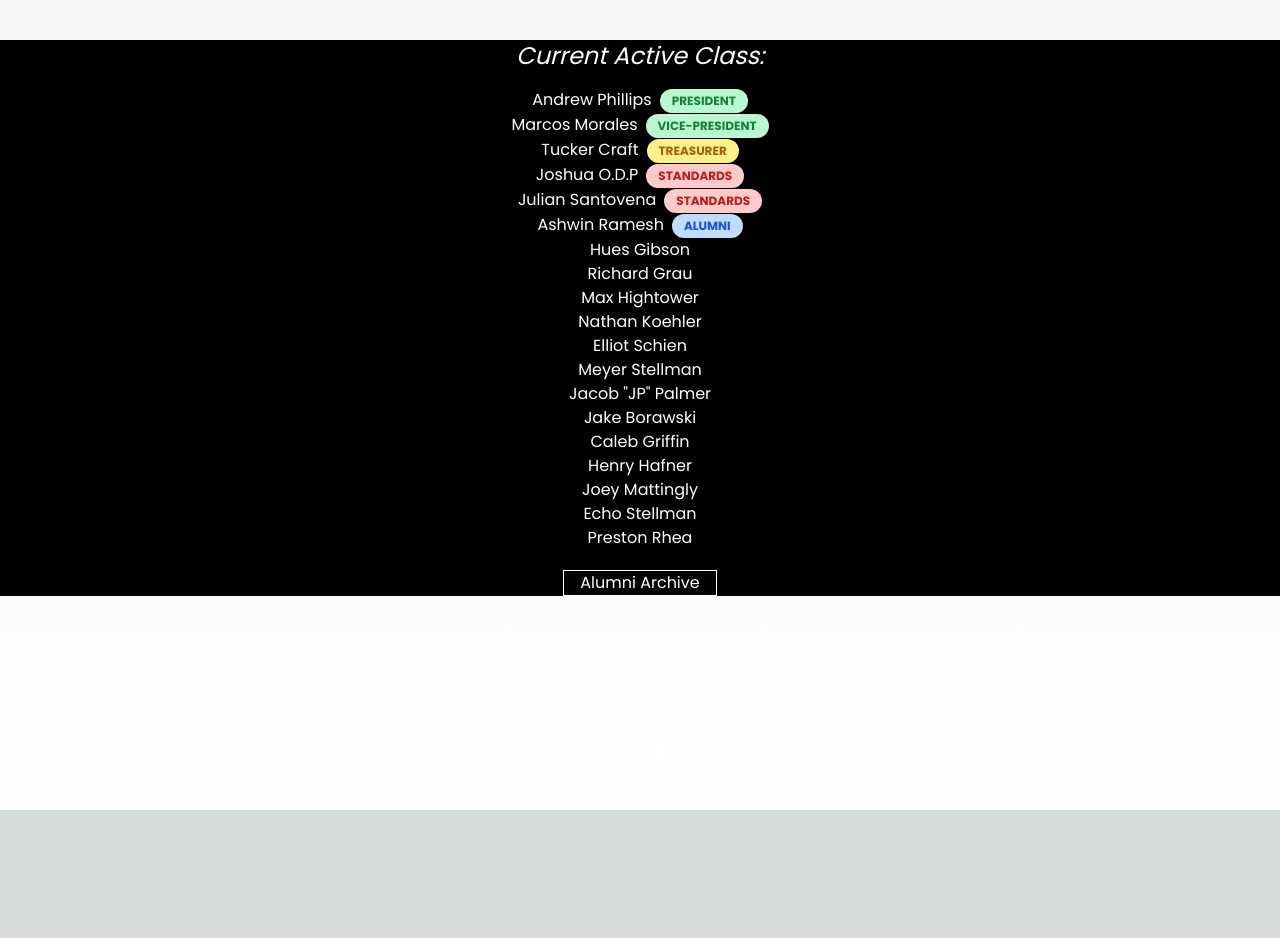
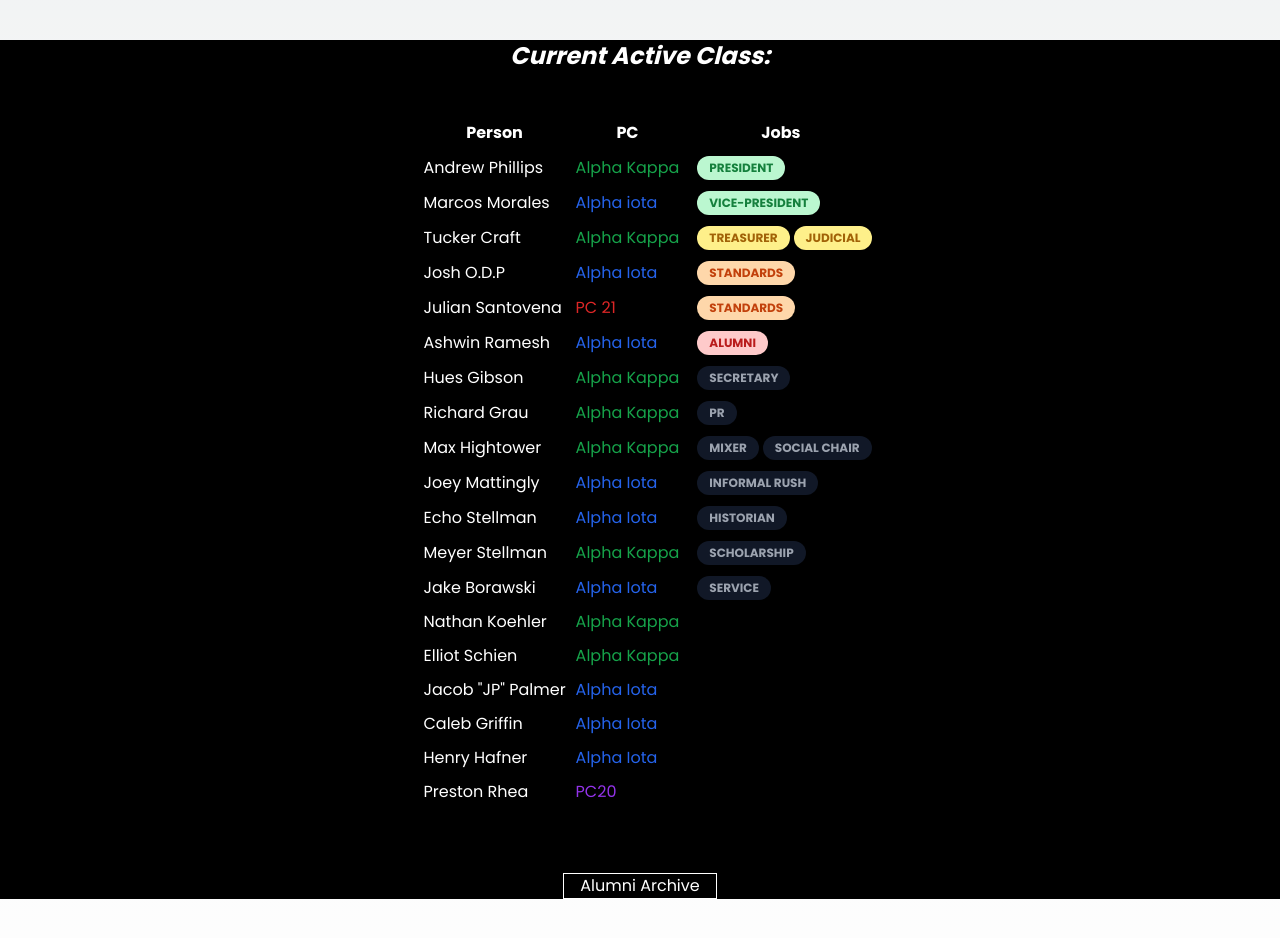
Before and after one commit to Kaelubagu/IXP-Website, a Next.js app: page / in a window 1280 px wide. Shown: the part 2480-3418 px from the top of the page. Before the commit the page ends 3290 px from the top, so only its background shows below. Built offline with nearby package versions, Linux system fonts and the light colour scheme.

Commit message:
Bug, active class list is offset

```diff
--- a/src/app/page.js
+++ b/src/app/page.js
@@ -114,60 +114,173 @@ export default function Home() {
         <a id="Members"></a>
         <section class="bg-black container: mx-auto" >
           <div class="text-center">
-            <h1 class="italic text-center mt-20 text-white text-2xl">Current Active Class:</h1>
+            <h1 class="font-semibold italic text-center mt-20 mb-10 text-white text-2xl">Current Active Class:</h1>
           </div>
-            <div class="text-center px-20">
-              <ul class="text-white text-md mt-4">
-                <li>
-                  Andrew Phillips
+
+            {/*table of names*/}
+
+            <table class="mx-auto border-separate border-spacing-2 rounded-lg table-auto pl-4">
+              <thead>
+                <tr>
+                  <th>Person</th>
+                  <th>PC</th>
+                  <th>Jobs</th>
+                </tr>
+              </thead>
+              <tbody>
+                <tr>
+                  <td>Andrew Phillips</td>
+                  <td class=" text-green-600">Alpha Kappa</td>
+                  <td>
                     <div class="ml-2 text-xs inline-flex items-center font-bold leading-sm uppercase px-3 py-1 bg-green-200 text-green-700 rounded-full">
                           President
                     </div>
-                </li>
-                <li>Marcos Morales
+                  </td>
+                </tr>
+                <tr>
+                  <td>Marcos Morales</td>
+                  <td class=" text-blue-600">Alpha iota</td>
+                  <td>
                     <div class="ml-2 text-xs inline-flex items-center font-bold leading-sm uppercase px-3 py-1 bg-green-200 text-green-700 rounded-full">
                           Vice-President
                     </div>
-                </li>
-                <li>Tucker Craft
+                  </td>
+                </tr>
+                <tr>
+                  <td>Tucker Craft</td>
+                  <td class=" text-green-600">Alpha Kappa</td>
+                  <td>
                     <div class="ml-2 text-xs inline-flex items-center font-bold leading-sm uppercase px-3 py-1 bg-yellow-200 text-yellow-700 rounded-full">
                             Treasurer
                     </div>
-                </li>
-                <li>Joshua O.D.P
-                <div class="ml-2 text-xs inline-flex items-center font-bold leading-sm uppercase px-3 py-1 bg-red-200 text-red-700 rounded-full">
+                    <div class="ml-1 text-xs inline-flex items-center font-bold leading-sm uppercase px-3 py-1 bg-yellow-200 text-yellow-700 rounded-full">
+                            Judicial
+                    </div>
+                  </td>
+                </tr>
+                <tr>
+                  <td>Josh O.D.P</td>
+                  <td class=" text-blue-600">Alpha Iota</td>
+                  <td>
+                    <div class="ml-2 text-xs inline-flex items-center font-bold leading-sm uppercase px-3 py-1 bg-orange-200 text-orange-700 rounded-full">
                             Standards
                     </div>
-                </li>
-                <li>Julian Santovena
-                  <div class="ml-2 text-xs inline-flex items-center font-bold leading-sm uppercase px-3 py-1 bg-red-200 text-red-700 rounded-full">
+                  </td>
+                </tr>
+                <tr>
+                  <td>Julian Santovena</td>
+                  <td class=" text-red-600">PC 21</td>
+                  <td>
+                    <div class="ml-2 text-xs inline-flex items-center font-bold leading-sm uppercase px-3 py-1 bg-orange-200 text-orange-700 rounded-full">
                             Standards
                     </div>
-                </li>
-                <li>Ashwin Ramesh
-                  <div class="ml-2 text-xs inline-flex items-center font-bold leading-sm uppercase px-3 py-1 bg-blue-200 text-blue-700 rounded-full">
+                  </td>
+                </tr>
+                <tr>
+                  <td>Ashwin Ramesh</td>
+                  <td class=" text-blue-600">Alpha Iota</td>
+                  <td>
+                    <div class="ml-2 text-xs inline-flex items-center font-bold leading-sm uppercase px-3 py-1 bg-red-200 text-red-700 rounded-full">
                             Alumni
                     </div>
-                </li>
-                <li>Hues Gibson</li>
-                <li>Richard Grau</li>
-                <li>Max Hightower</li>
-                <li>Nathan Koehler</li>
-                <li>Elliot Schien</li>
-                <li>Meyer Stellman</li>
-                <li>Jacob "JP" Palmer</li>
-                <li>Jake Borawski</li>
-                <li>Caleb Griffin</li>
-                <li>Henry Hafner</li>
-                <li>Joey Mattingly</li>
+                  </td>
+                </tr>
+                <tr>
+                  <td>Hues Gibson</td>
+                  <td class=" text-green-600">Alpha Kappa</td>
+                  <td>
+                    <div class="ml-2 text-xs inline-flex items-center font-bold leading-sm uppercase px-3 py-1 bg-gray-900 text-gray-400 rounded-full">
+                            Secretary
+                    </div>
+                  </td>
+                </tr>
+                <tr>
+                  <td>Richard Grau</td>
+                  <td class=" text-green-600">Alpha Kappa</td>
+                  <td>
+                    <div class="ml-2 text-xs inline-flex items-center font-bold leading-sm uppercase px-3 py-1 bg-gray-900 text-gray-400 rounded-full">
+                            PR
+                    </div>
+                  </td>
+                </tr>
+                <tr>
+                  <td>Max Hightower</td>
+                  <td class=" text-green-600">Alpha Kappa</td>
+                  <td>
+                    <div class="ml-2 text-xs inline-flex items-center font-bold leading-sm uppercase px-3 py-1 bg-gray-900 text-gray-400 rounded-full">
+                            Mixer
+                    </div>
+                    <div class="ml-1 text-xs inline-flex items-center font-bold leading-sm uppercase px-3 py-1 bg-gray-900 text-gray-400 rounded-full">
+                            Social Chair
+                    </div>
+                  </td>
+                </tr>
+                <tr>
+                  <td>Joey Mattingly</td>
+                  <td class=" text-blue-600">Alpha Iota</td>
+                  <td>
+                    <div class="ml-2 text-xs inline-flex items-center font-bold leading-sm uppercase px-3 py-1 bg-gray-900 text-gray-400 rounded-full">
+                            Informal Rush
+                    </div>
+                  </td>
+                </tr>
+                <tr>
+                  <td>Echo Stellman</td>
+                  <td class=" text-blue-600">Alpha Iota</td>
+                  <td>
+                    <div class="ml-2 text-xs inline-flex items-center font-bold leading-sm uppercase px-3 py-1 bg-gray-900 text-gray-400 rounded-full">
+                            Historian
+                    </div>
+                  </td>
+                </tr>
+                <tr>
+                  <td>Meyer Stellman</td>
+                  <td class=" text-green-600">Alpha Kappa</td>
+                  <td>
+                    <div class="ml-2 text-xs inline-flex items-center font-bold leading-sm uppercase px-3 py-1 bg-gray-900 text-gray-400 rounded-full">
+                            Scholarship
+                    </div>
+                  </td>
+                </tr>
+                <tr>
+                  <td>Jake Borawski</td>
+                  <td class=" text-blue-600">Alpha Iota</td>
+                  <td>
+                    <div class="ml-2 text-xs inline-flex items-center font-bold leading-sm uppercase px-3 py-1 bg-gray-900 text-gray-400 rounded-full">
+                            Service
+                    </div>
+                  </td>
+                </tr>
+                <tr>
+                  <td>Nathan Koehler</td>
+                  <td class=" text-green-600">Alpha Kappa</td>
+                </tr>
+                <tr>
+                  <td>Elliot Schien</td>
+                  <td class=" text-green-600">Alpha Kappa</td>
+                </tr>
+                <tr>
+                  <td>Jacob "JP" Palmer</td>
+                  <td class=" text-blue-600">Alpha Iota</td>
+                </tr>
 
-                <li>Echo Stellman</li>
-                <li>Preston Rhea</li>
-              </ul>
-            </div>
+                <tr>
+                  <td>Caleb Griffin</td>
+                  <td class=" text-blue-600">Alpha Iota</td>
+                </tr>
+                <tr>
+                  <td>Henry Hafner</td>
+                  <td class=" text-blue-600">Alpha Iota</td>
+                </tr>
+                <tr>
+                  <td>Preston Rhea</td>
+                  <td class=" text-purple-600">PC20</td>
+                </tr>
+              </tbody>
+            </table>
 
             <div class="text-center pt-5">
-              <button class="transition-all px-4 ease-in-out hover:bg-green-500 duration-300 backdrop-filter backdrop-blur-md bg-opacity-30 border border-white">
+              <button class="mt-10 transition-all px-4 ease-in-out hover:bg-green-500 duration-300 backdrop-filter backdrop-blur-md bg-opacity-30 border border-white">
                 <a href="/Alumni">Alumni Archive</a>
               </button>
             </div>
```
Lines whose indentation alone changed are shown as unchanged.
